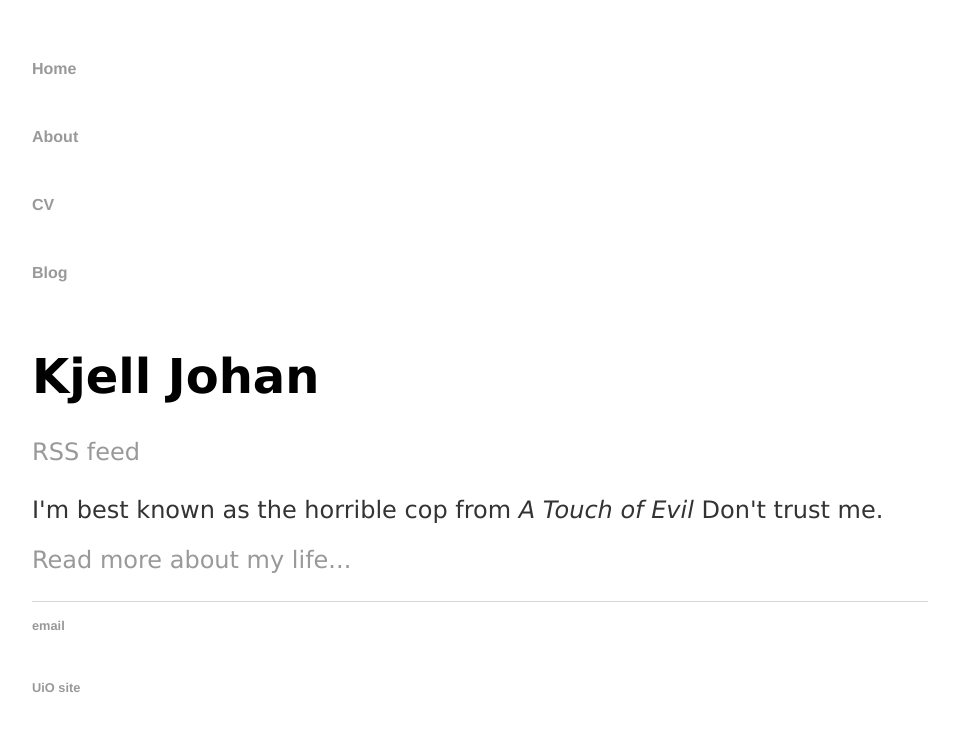
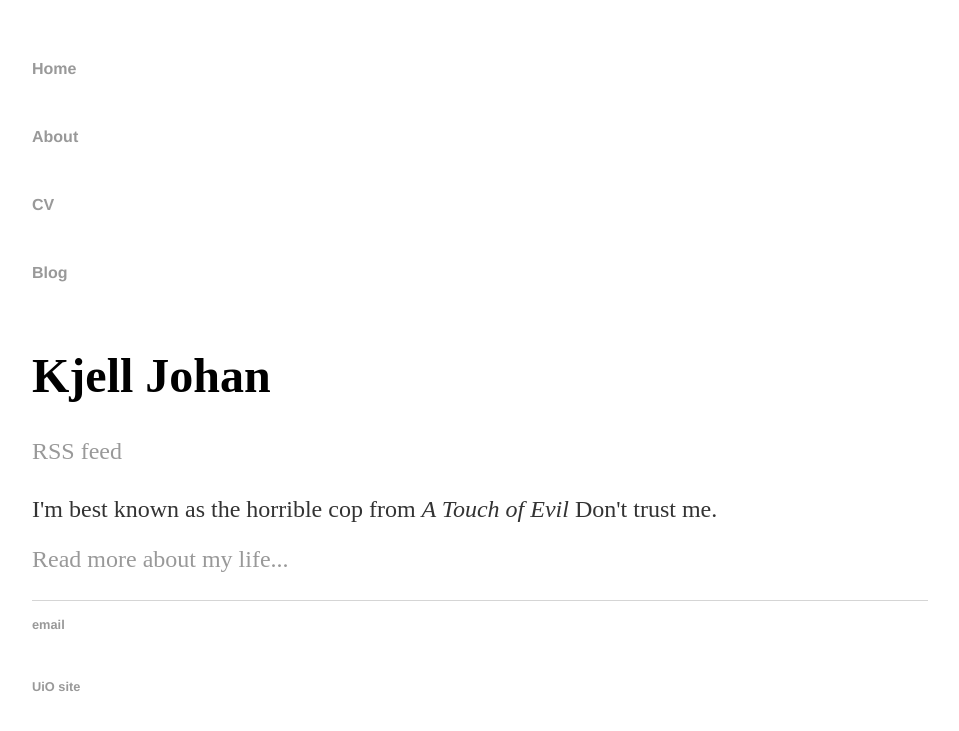
Before and after one commit to kjelljs/kjelljs.github.io, a Jekyll site: the page built from index.html, in a window 1280 px wide. Shown: the top 731 px of the page, without its empty margins (160-1119 px from the left). Built offline with Jekyll 4.4.1, drawn with Linux system fonts in a browser that asks for light colours.

Commit message:
Update main.css

```diff
--- a/css/main.css
+++ b/css/main.css
@@ -23,11 +23,11 @@ a:hover {
 }
 h1 {
     font-size: 3em;
-    font-family:'Verdana';
+    font-family:'Libertine';
 }
 p {
     font-size: 1.5em;
-    font-family:'Verdana';
+    font-family:'Libertine';
     line-height: 1.4em;
     color: #333;
 }
```
